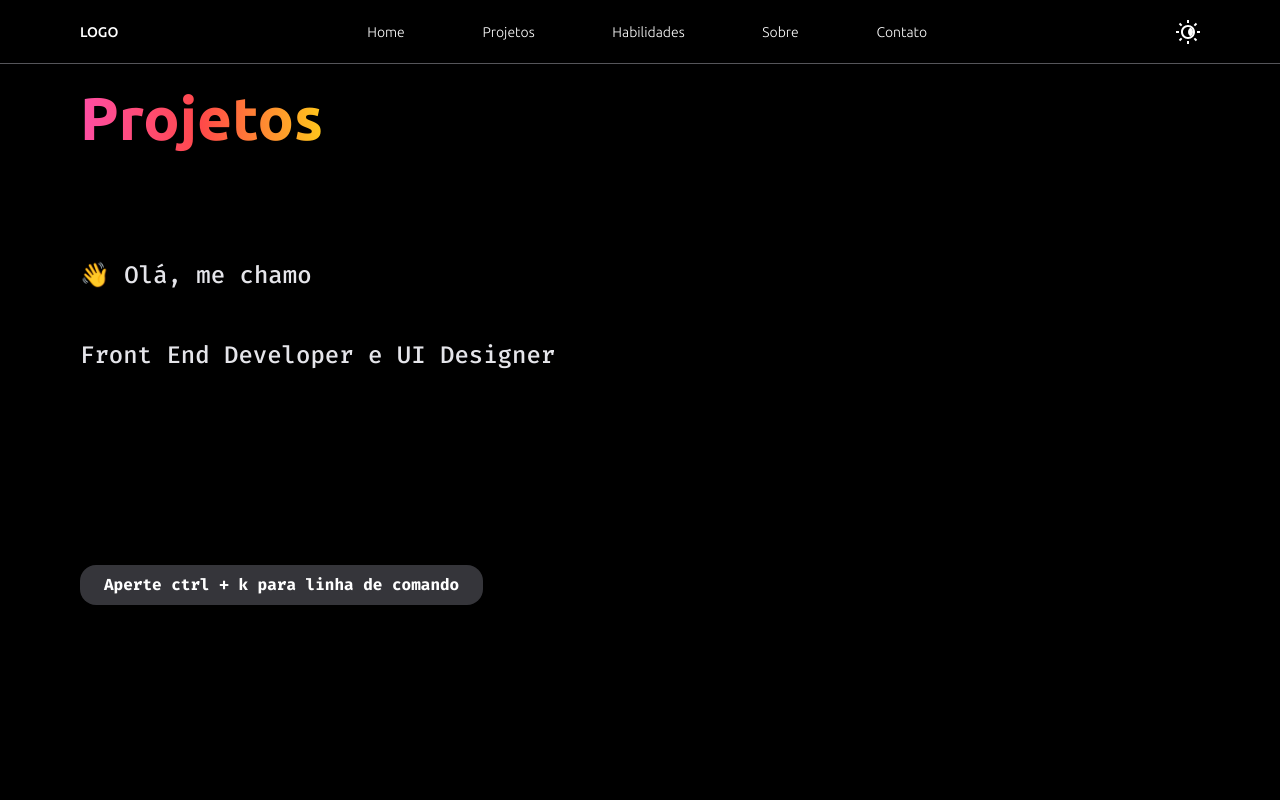
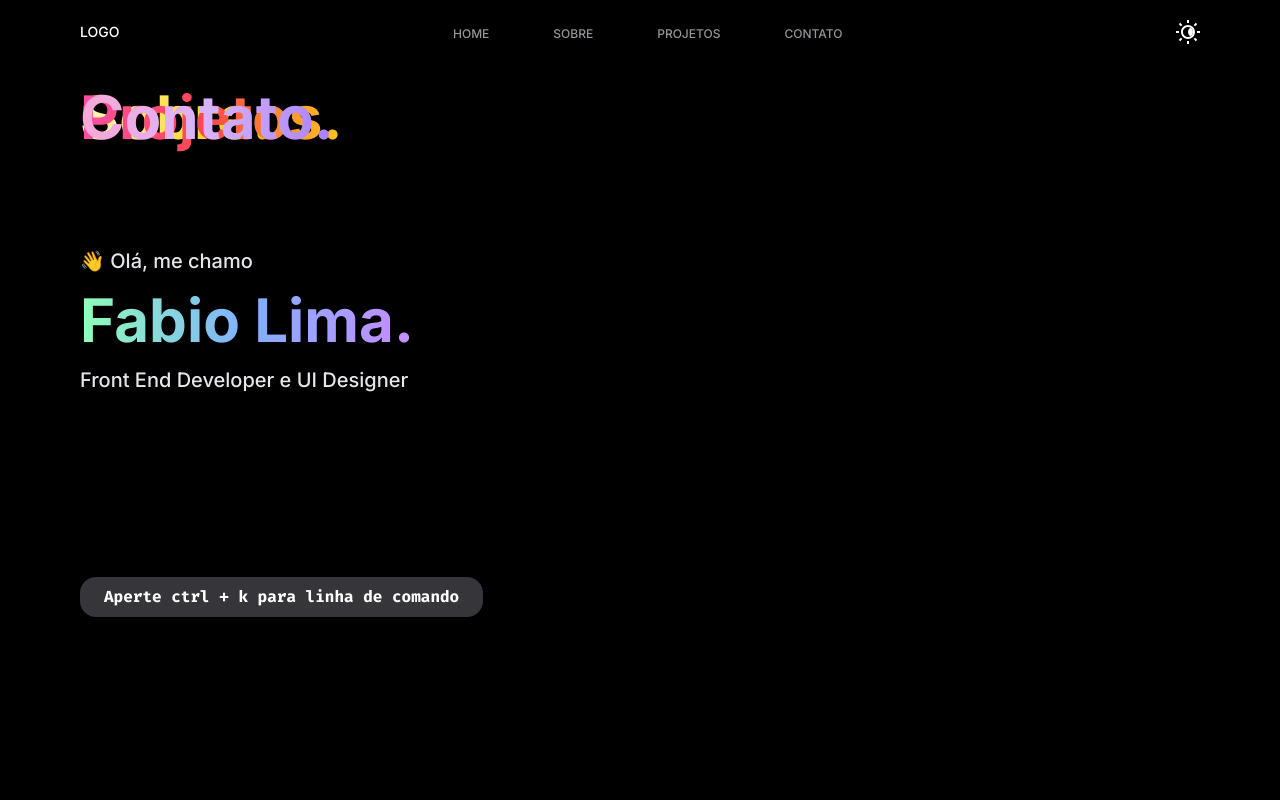
Before and after one commit to fabiolima-dev/fabiolima.dev, a Next.js app: page / in a window 1280 px wide. Shown: the top 800 px of the page. Built offline with nearby package versions, Linux system fonts and the light colour scheme.

Commit message:
refactoring all

```diff
--- a/components/MobileNav.js
+++ b/components/MobileNav.js
@@ -13,7 +13,7 @@ export default function MobileNav({ sections, opened }) {
                 className={`h-12 w-2  rounded-md bg-gradient-to-tr ${sections[key].color}`}
               ></div>
               <a href={sections[key].link} className={"text-lg text-white"}>
-                {sections[key].name}
+                {sections[key].nav}
               </a>
             </div>
           );
--- a/components/Projects.js
+++ /dev/null
@@ -1 +0,0 @@
-export default function Projects({ section }) {}
--- a/components/SectionTitle.js
+++ b/components/SectionTitle.js
@@ -1,22 +1,42 @@
+import { useEffect, useRef } from "react";
 import { motion, AnimatePresence } from "framer-motion";
 
-export default function SectionTitle({ view, titleWidth, section }) {
-  function renderSection() {
-    if (view) {
-      return (
-        <div className="fixed top-20">
+export default function SectionTitle({ titleWidth, setTitleWidth, section }) {
+  const titleRef = useRef();
+  const componentRef = useRef();
+
+  useEffect(() => {
+    if (section.inView) {
+      if (titleRef.current.clientWidth > titleWidth)
+        setTitleWidth(titleRef.current.clientWidth);
+    }
+  }, [section.inView]);
+  return (
+    <AnimatePresence>
+      {section.inView && (
+        <motion.div
+          animate={{ zIndex: 1 }}
+          exit={{
+            zIndex: [0, 0, 0],
+            opacity: [1, 1, 0],
+            transition: { animate: 0.3, time: [0, 1, 1] },
+          }}
+          ref={componentRef}
+          className="fixed top-20"
+        >
           <AnimatePresence>
-            {view && (
+            {section.inView && (
               <motion.h1
-                key={section.name}
+                key={section.nav}
                 animate={{
                   opacity: 1,
                 }}
                 transition={{ delay: 0.3, duration: 0 }}
                 exit={{ opacity: 0, transition: { delay: 0.3 } }}
-                className={`gradient-hyper w-max bg-gradient-to-r bg-clip-text text-5xl font-bold leading-tight text-transparent opacity-0 md:text-6xl md:leading-tight`}
+                ref={titleRef}
+                className={`${section.color} w-max bg-gradient-to-r bg-clip-text text-5xl font-bold leading-tight text-transparent opacity-0 md:text-6xl md:leading-tight`}
               >
-                {section.name}
+                {section.title}
               </motion.h1>
             )}
           </AnimatePresence>
@@ -25,9 +45,9 @@ export default function SectionTitle({ view, titleWidth, section }) {
             className="absolute top-[-2px] h-20 md:top-[-2.5px]"
           >
             <AnimatePresence>
-              {view && (
+              {section.inView && (
                 <motion.div
-                  key="Home title box"
+                  key={section.nav}
                   animate={{
                     width: ["0px", `${titleWidth}px`, `${titleWidth}px`, "0px"],
                     marginLeft: ["0px", "0px", "0px", "auto"],
@@ -37,16 +57,13 @@ export default function SectionTitle({ view, titleWidth, section }) {
                     duration: 1,
                     times: [0, 0.3, 0.6, 1],
                   }}
-                  className="gradient-hyper relative h-16 rounded-md bg-gradient-to-r md:h-20"
+                  className={`${section.color} relative h-16 rounded-md bg-gradient-to-r md:h-20`}
                 ></motion.div>
               )}
             </AnimatePresence>
           </div>
-        </div>
-      );
-    } else {
-      return <></>;
-    }
-  }
-  return <div className="h-[50vh]">{renderSection()}</div>;
+        </motion.div>
+      )}
+    </AnimatePresence>
+  );
 }
--- /dev/null
+++ b/components/sections/About.js
@@ -0,0 +1,3 @@
+export default function About() {
+  return <div></div>;
+}
--- /dev/null
+++ b/components/sections/Contact.js
@@ -0,0 +1,3 @@
+export default function Contact() {
+  return <div></div>;
+}
--- a/components/Header.js
+++ b/components/sections/Header.js
@@ -1,27 +1,27 @@
 import { useState } from "react";
-import HamburgerIcon from "./HamburgerIcon";
-import DarkModeIcon from "./DarkModeIcon";
-import MobileNav from "./MobileNav";
+import HamburgerIcon from "../HamburgerIcon";
+import DarkModeIcon from "../DarkModeIcon";
+import MobileNav from "../MobileNav";
 
 export default function Header({ darkMode, setDarkMode, sections }) {
   const [open, setOpen] = useState(false);
 
   function handleSetOpen() {
-    open ? setOpen(false) : setOpen(true);
+    setOpen(!open);
   }
 
   return (
-    <header className="fixed z-10 flex h-16 w-screen items-center justify-between border-b-[1px] border-tertiary bg-primary px-10 md:px-20">
+    <header className="fixed z-50 flex h-16 w-screen items-center justify-between bg-primary px-10 md:px-20">
       <h1 className="text-sm text-secondary">LOGO</h1>
       {/* Larger Screens navbar */}
-      <nav className="hidden md:mx-12 md:flex md:w-[576px] md:max-w-xl md:justify-between">
+      <nav className="hidden md:block">
         {Object.keys(sections).map((key) => {
           return (
             <a
-              href={sections[key].link}
-              className="mx-2 text-sm font-light text-secondary"
+              href={`./#${sections[key].nav}`}
+              className="mx-8 text-xs text-tertiary"
             >
-              {sections[key].name}
+              {sections[key].nav}
             </a>
           );
         })}
--- a/components/Home.js
+++ b/components/sections/Home.js
@@ -9,11 +9,9 @@ export default function Home({ setTitleWidth, titleWidth, section }) {
     function scrollHandler() {
       setPosition(window.pageYOffset);
     }
-
     window.addEventListener("scroll", scrollHandler);
-
+    console.log(titleRef);
     setTitleWidth(titleRef.current.getBoundingClientRect().width);
-
     return () => {
       window.removeEventListener("scroll", scrollHandler);
     };
@@ -29,11 +27,11 @@ export default function Home({ setTitleWidth, titleWidth, section }) {
               opacity: `${-position / 2 + 100}%`,
               bottom: `${position / 10}px`,
             }}
-            className="relative font-mono text-base text-quaternary md:text-2xl"
+            className="relative text-base text-quaternary md:text-xl"
           >
             👋️ Olá, me chamo
           </h3>
-          <div className="my-2 md:my-6">
+          <div className="md: my-2">
             <AnimatePresence>
               {!section && (
                 <motion.h1
@@ -88,7 +86,7 @@ export default function Home({ setTitleWidth, titleWidth, section }) {
               opacity: `${-position / 2 + 100}%`,
               bottom: `${position / 10}px`,
             }}
-            className="relative font-mono text-base text-quaternary md:text-2xl"
+            className="relative text-base text-quaternary md:text-xl"
           >
             Front End Developer e UI Designer
           </h3>
@@ -98,7 +96,7 @@ export default function Home({ setTitleWidth, titleWidth, section }) {
             opacity: `${-position / 2 + 100}% `,
             bottom: `${position / 10}px`,
           }}
-          className="relative w-fit rounded-2xl bg-gray-2 px-6 py-2 text-center font-mono text-sm font-bold text-white md:text-base"
+          className="relative w-fit rounded-2xl bg-gray-2 px-6 py-2 text-center font-mono text-base font-bold text-white md:text-base"
         >
           Aperte ctrl + k para linha de comando
         </h3>
--- /dev/null
+++ b/components/sections/Projects.js
@@ -0,0 +1,12 @@
+export default function Projects({ section }) {
+  return (
+    <div>
+      <div className="h-[30vh]"></div>
+      <div className="h-[60vh] w-full rounded-xl bg-gray-3 p-10 shadow-2xl">
+        <h1 className="text-3xl font-bold text-white">Fleet Web App</h1>
+        <h1 className="text-2xl text-white">2022</h1>
+        <p></p>
+      </div>
+    </div>
+  );
+}
--- /dev/null
+++ b/components/sections/Skills.js
@@ -0,0 +1,3 @@
+export default function Skills() {
+  return <div></div>;
+}
--- a/pages/index.js
+++ b/pages/index.js
@@ -1,27 +1,54 @@
 import React, { useState, useEffect } from "react";
 import { useInView } from "react-intersection-observer";
 import Head from "next/head";
+import Header from "../components/sections/Header";
 import SectionTitle from "../components/SectionTitle";
-import Header from "../components/Header";
-import Home from "../components/Home";
+import Home from "../components/sections/Home";
+import Projects from "../components/sections/Projects";
+import About from "../components/sections/About";
+import Contact from "../components/sections/Contact";
 import CommandLine from "../components/CommandLine";
-import Projects from "../components/Projects";
 
 export default function Index() {
   const [darkMode, setDarkMode] = useState(true);
   const [titleWidth, setTitleWidth] = useState(0);
 
-  const [projectsRef, projectsInView] = useInView({
-    threshold: 0.5,
+  const sections = {
+    home: {
+      title: "",
+      nav: "HOME",
+      color: "gradient-oceanic",
+      component: <Home setTitleWidth={setTitleWidth} titleWidth={titleWidth} />,
+      vh: "100vh",
+    },
+    about: {
+      title: "Sobre.",
+      nav: "SOBRE",
+      color: "gradient-mojave",
+      component: <About />,
+      vh: "100vh",
+    },
+    projects: {
+      title: "Projetos.",
+      nav: "PROJETOS",
+      color: "gradient-hyper",
+      component: <Projects />,
+      vh: "100vh",
+    },
+    contact: {
+      title: "Contato.",
+      nav: "CONTATO",
+      color: "gradient-candy",
+      component: <Contact />,
+      vh: "100vh",
+    },
+  };
+
+  Object.keys(sections).forEach((key) => {
+    [sections[key].ref, sections[key].inView] = useInView({
+      threshold: 0.5,
+    });
   });
-
-  const sections = {
-    home: { name: "Home", color: "gradient-oceanic", link: "#" },
-    projects: { name: "Projetos", color: "gradient-hyper", link: "#" },
-    skills: { name: "Habilidades", color: "gradient-sunset", link: "#" },
-    about: { name: "Sobre", color: "gradient-mojave", link: "#" },
-    contact: { name: "Contato", color: "gradient-candy", link: "#" },
-  };
 
   return (
     <div
@@ -32,6 +59,7 @@ export default function Index() {
       <Head>
         <title>Fabio Lima</title>
         <meta name="description" content="Generated by create next app" />
+        how to make link
         <link rel="icon" href="/favicon.ico" />
       </Head>
       <Header
@@ -40,23 +68,44 @@ export default function Index() {
         sections={sections}
       />
       <main className="box-border h-full w-full min-w-[300px] max-w-screen-xl px-5 sm:px-14 md:px-20">
-        <section>
+        {Object.keys(sections).map((key) => {
+          return (
+            <section
+              id={sections[key].nav}
+              className={`h-screen w-full`}
+              ref={sections[key].ref}
+            >
+              <SectionTitle
+                key={sections[key].nav}
+                titleWidth={titleWidth}
+                setTitleWidth={setTitleWidth}
+                section={sections[key]}
+              />
+              {sections[key].component}
+            </section>
+          );
+        })}
+        {/* <section>
           <Home
             setTitleWidth={setTitleWidth}
             titleWidth={titleWidth}
             section={projectsInView}
           />
         </section>
+        <section ref={projectsRef}>
+          <SectionTitle
+            titleWidth={titleWidth}
+            view={projectsInView}
+            section={sections.projects}
+          />
+          <Projects section={projectsInView} />
+        </section>
         <SectionTitle
           titleWidth={titleWidth}
           view={projectsInView}
-          section={sections.projects}
+          section={sections.skills}
         />
-
-        <section ref={projectsRef}>
-          <Projects section={projectsInView} />
-        </section>
-        <section className="h-screen w-full"></section>
+        <section className="h-screen w-full"></section> */}
         <CommandLine />
       </main>
     </div>
--- a/styles/globals.css
+++ b/styles/globals.css
@@ -1,4 +1,4 @@
-@import url("https://fonts.googleapis.com/css2?family=Fira+Code:wght@300;500;700&family=Ubuntu:wght@300;500;700&display=swap");
+@import url("https://fonts.googleapis.com/css2?family=Fira+Code:wght@300;500;700&family=Inter:wght@300;500;700&display=swap");
 
 @tailwind base;
 @tailwind components;
@@ -8,7 +8,7 @@
   .dark-theme {
     --color-primary: #000000;
     --color-secondary: #ffffff;
-    --color-tertiary: #55555a;
+    --color-tertiary: #95959a;
     --color-quaternary: #e5e5ea;
 
     --gradient-hyper-one: rgb(255, 78, 165);
--- a/tailwind.config.js
+++ b/tailwind.config.js
@@ -9,7 +9,7 @@ module.exports = {
         sm: "350px",
       },
       fontFamily: {
-        sans: ["Ubuntu"],
+        sans: ["Inter"],
         mono: ["Fira code"],
       },
       colors: {
```
